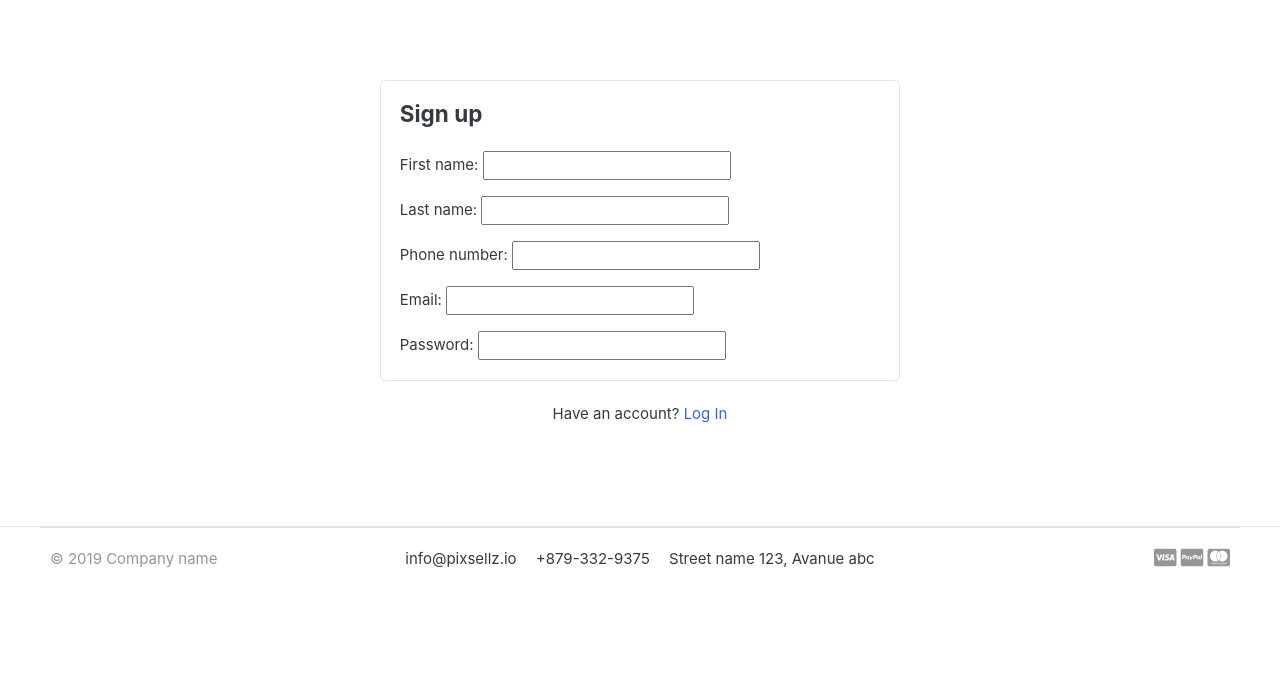
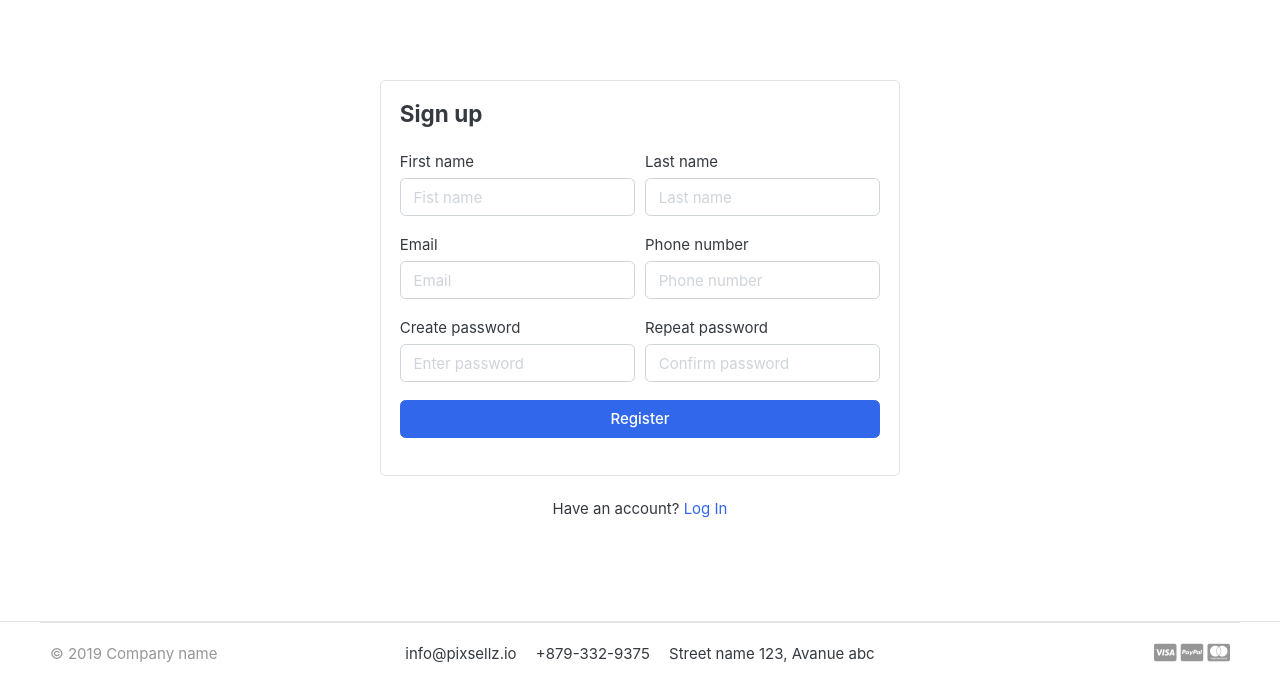
Before and after one commit to emmaGblt/greatkart-django, a Django app: page /accounts/register/ in a window 1280 px wide. Shown: the part 118-803 px from the top of the page. Before the commit the page ends 686 px from the top, so only its background shows below. Run offline with Django 5.2, Linux system fonts and the light colour scheme; data that the repository does not hold is empty; some libraries are stand-ins or nearby versions; some web fonts are replaced.

Commit message:
update the registration model form and the corresponding template

```diff
--- a/accounts/forms.py
+++ b/accounts/forms.py
@@ -3,6 +3,29 @@ from .models import Account
 
 
 class RegistrationForm(forms.ModelForm):
+    confirm_password = forms.CharField(
+        widget=forms.PasswordInput(attrs={"placeholder": "Confirm password"})
+    )
+
     class Meta:
         model = Account
-        fields = ["first_name", "last_name", "phone_number", "email", "password"]
+        fields = [
+            "first_name",
+            "last_name",
+            "phone_number",
+            "email",
+            "password",
+            "confirm_password",
+        ]
+        widgets = {
+            "password": forms.PasswordInput(attrs={"placeholder": "Enter password"}),
+            "first_name": forms.TextInput(attrs={"placeholder": "Fist name"}),
+            "last_name": forms.TextInput(attrs={"placeholder": "Last name"}),
+            "email": forms.TextInput(attrs={"placeholder": "Email"}),
+            "phone_number": forms.TextInput(attrs={"placeholder": "Phone number"}),
+        }
+
+    def __init__(self, *args, **kwargs):
+        super().__init__(*args, **kwargs)
+        for field in self.fields.values():
+            field.widget.attrs["class"] = "form-control"
--- a/templates/accounts/register.html
+++ b/templates/accounts/register.html
@@ -8,7 +8,52 @@
   <div class="card mx-auto" style="max-width: 520px; margin-top: 40px">
     <article class="card-body">
       <header class="mb-4"><h4 class="card-title">Sign up</h4></header>
-      <form>{{ form.as_p }}</form>
+      <form action="{% url 'register' %}" method="POST">
+        {% csrf_token %}
+        <div class="form-row">
+          <div class="col form-group col-md-6">
+            <label>First name</label>
+            {{ form.first_name }}
+          </div>
+          <!-- form-group end.// -->
+          <div class="col form-group col-md-6">
+            <label>Last name</label>
+            {{ form.last_name }}
+          </div>
+          <!-- form-group end.// -->
+        </div>
+        <!-- form-row end.// -->
+        <div class="form-row">
+          <div class="form-group col-md-6">
+            <label>Email</label>
+            {{ form.email }}
+          </div>
+          <div class="form-group col-md-6">
+            <label>Phone number</label>
+            {{ form.phone_number }}
+          </div>
+          <!-- form-group end.// -->
+        </div>
+        <!-- form-row.// -->
+        <div class="form-row">
+          <div class="form-group col-md-6">
+            <label>Create password</label>
+            {{ form.password }}
+          </div>
+          <!-- form-group end.// -->
+          <div class="form-group col-md-6">
+            <label>Repeat password</label>
+            {{ form.confirm_password }}
+          </div>
+          <!-- form-group end.// -->
+        </div>
+        <div class="form-group">
+          <button type="submit" class="btn btn-primary btn-block">
+            Register
+          </button>
+        </div>
+        <!-- form-group// -->
+      </form>
     </article>
     <!-- card-body.// -->
   </div>
```
